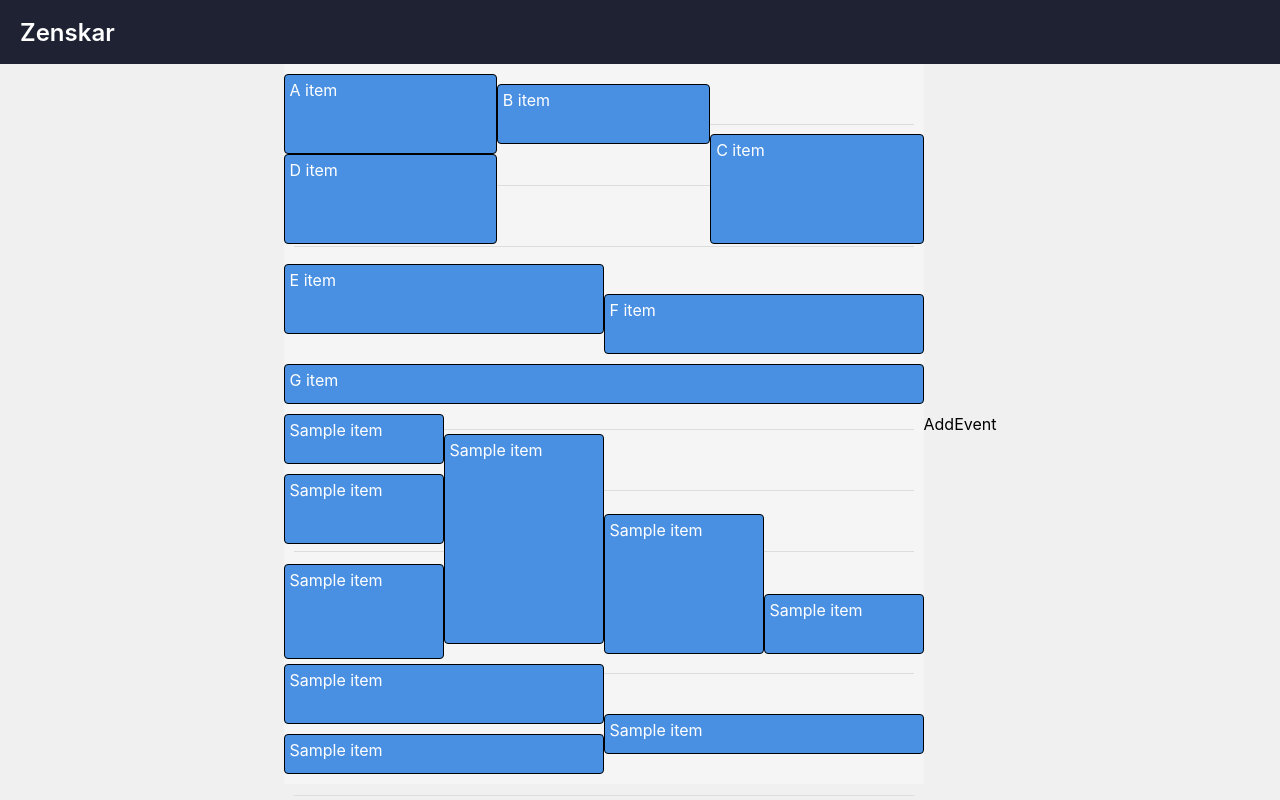
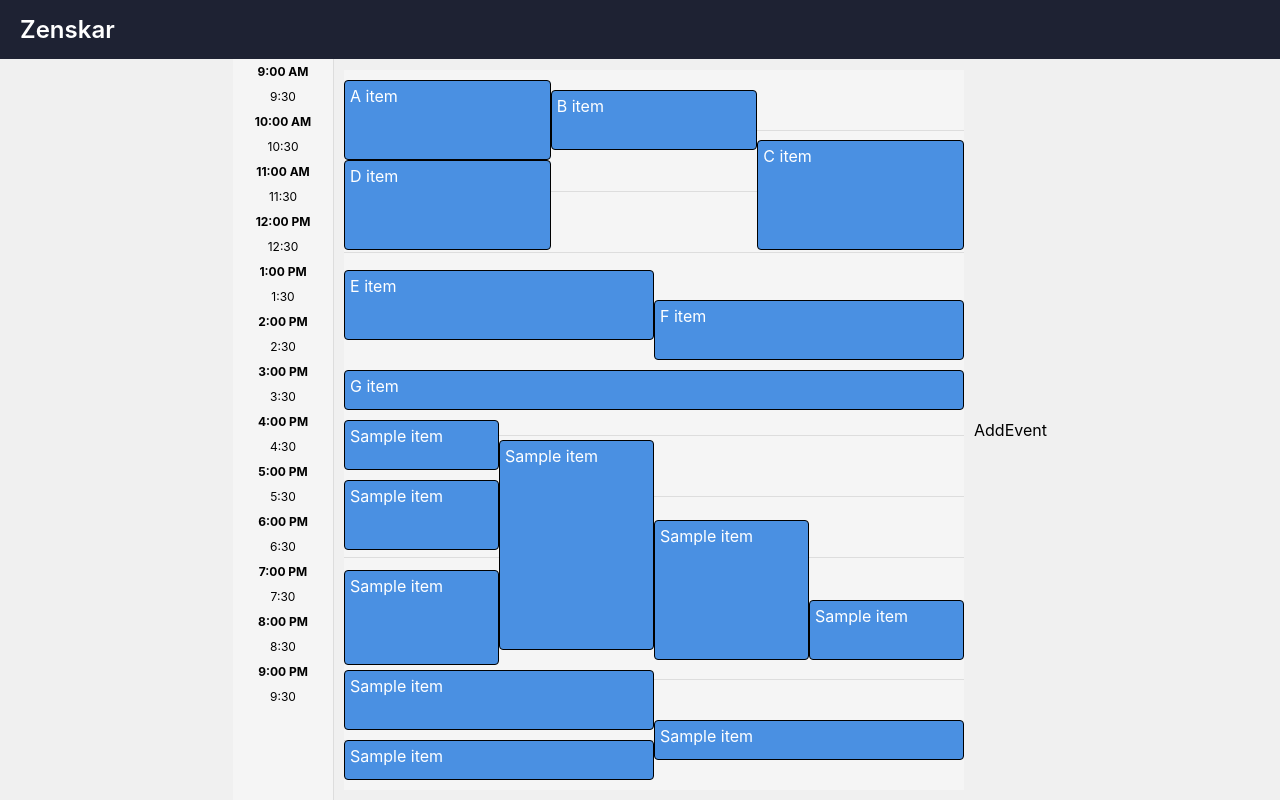
Before and after one commit to kripanshu-singh/day-view, a React (Vite) app: page / in a window 1280 px wide. Built offline with nearby package versions, Linux system fonts and the light colour scheme.

Commit message:
feat: add TimeLine component and adjust Calendar styling

```diff
--- a/src/App.tsx
+++ b/src/App.tsx
@@ -4,12 +4,14 @@ import Header from './components/Header';
 import './index.css';
 import AddEvent from './components/AddEvent';
 import styled from 'styled-components';
+import TimeLine from './components/TimeLine';
 
 const StyledLayout = styled.div`
   display: flex;
   flex-direction: row;
   align-items: center;
-
+  height: 100%;
+  overflow: auto;
 `;
 
 const events = [
@@ -36,6 +38,7 @@ const App: React.FC = () => {
     <div className="App">
       <Header />
       <StyledLayout>
+        <TimeLine />
         <Calendar events={events} />
         <AddEvent />
       </StyledLayout>
--- a/src/components/Calendar.tsx
+++ b/src/components/Calendar.tsx
@@ -6,7 +6,7 @@ import { calculatePosition, processEvents, EventProps } from "./utils";
 const CalendarContainer = styled.div`
   width: 620px;
   height: 720px;
-  padding: 0 10px;
+  margin: 0 10px;
   position: relative;
   background-color: #f5f5f5;
 `;
--- /dev/null
+++ b/src/components/TimeLine.tsx
@@ -0,0 +1,41 @@
+import React from "react";
+import styled from "styled-components";
+
+const StyledContainer = styled.div`
+    display: flex;
+    flex-direction: column;
+    align-items: center;
+    height: 100%;
+    width: 100px;
+    background-color: #f5f5f5;
+    border-right: 1px solid #ddd;
+`;
+
+const StyledTime = styled.div<{ isBold: boolean }>`
+    font-weight: ${props => (props.isBold ? "bold" : "normal")};
+    font-size: 12px;
+    margin: 5px 0;
+`;
+
+const TimeLine: React.FC = () => {
+    const hours = Array.from({ length: 13 }, (_, i) => i + 9);
+    const slots = hours.flatMap((hour) => [
+        { time: `${hour % 12 || 12}:00 ${hour >= 12 ? "PM" : "AM"}`, bold: true },
+        { time: `${hour % 12 || 12}:30`, bold: false },
+    ]);
+
+    return (
+        <StyledContainer>
+            {slots.map((slot, index) => (
+                <StyledTime
+                    key={index}
+                    isBold={slot.bold}
+                >
+                    {slot.time}
+                </StyledTime>
+            ))}
+        </StyledContainer>
+    );
+};
+
+export default TimeLine;
```
